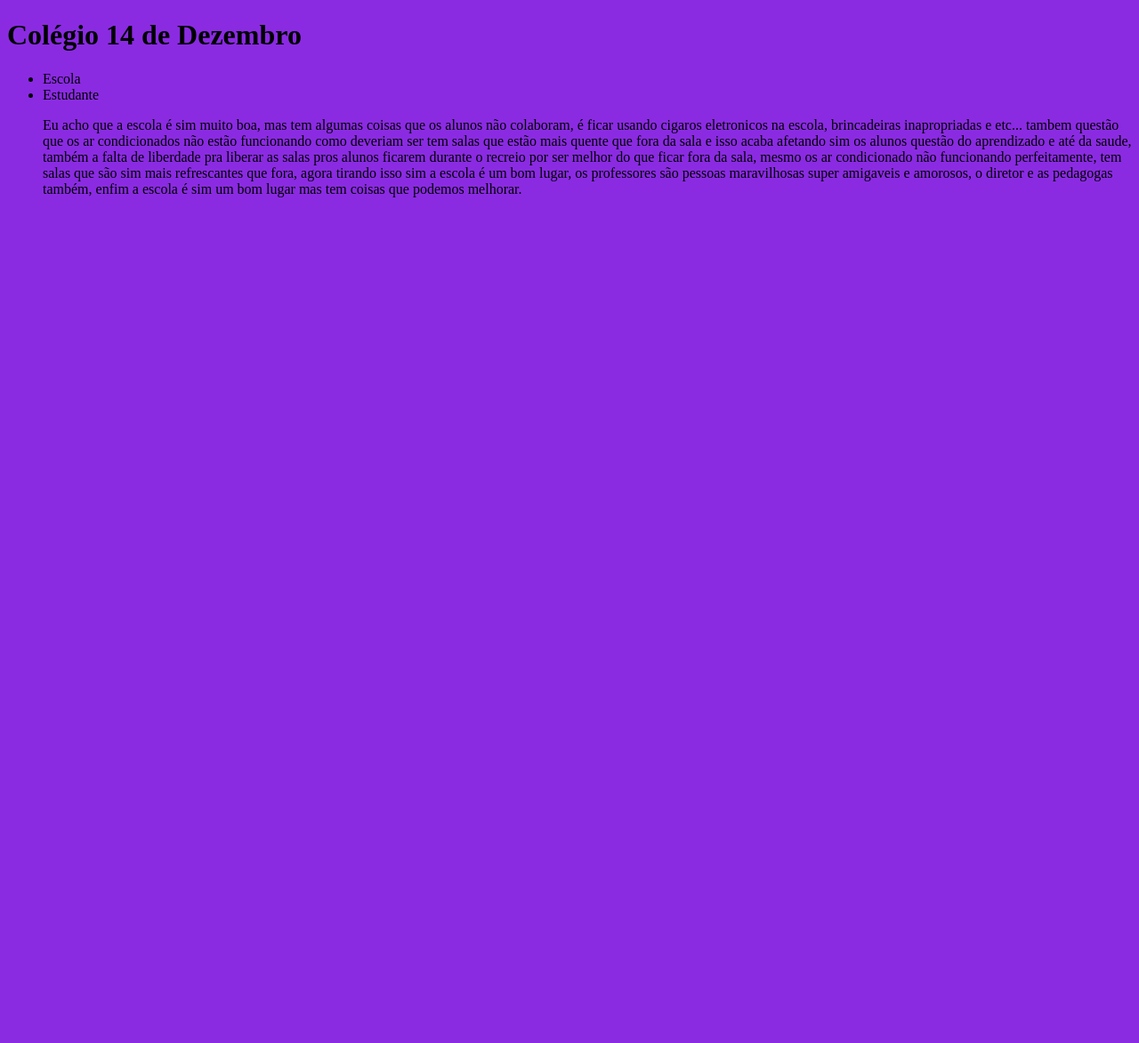
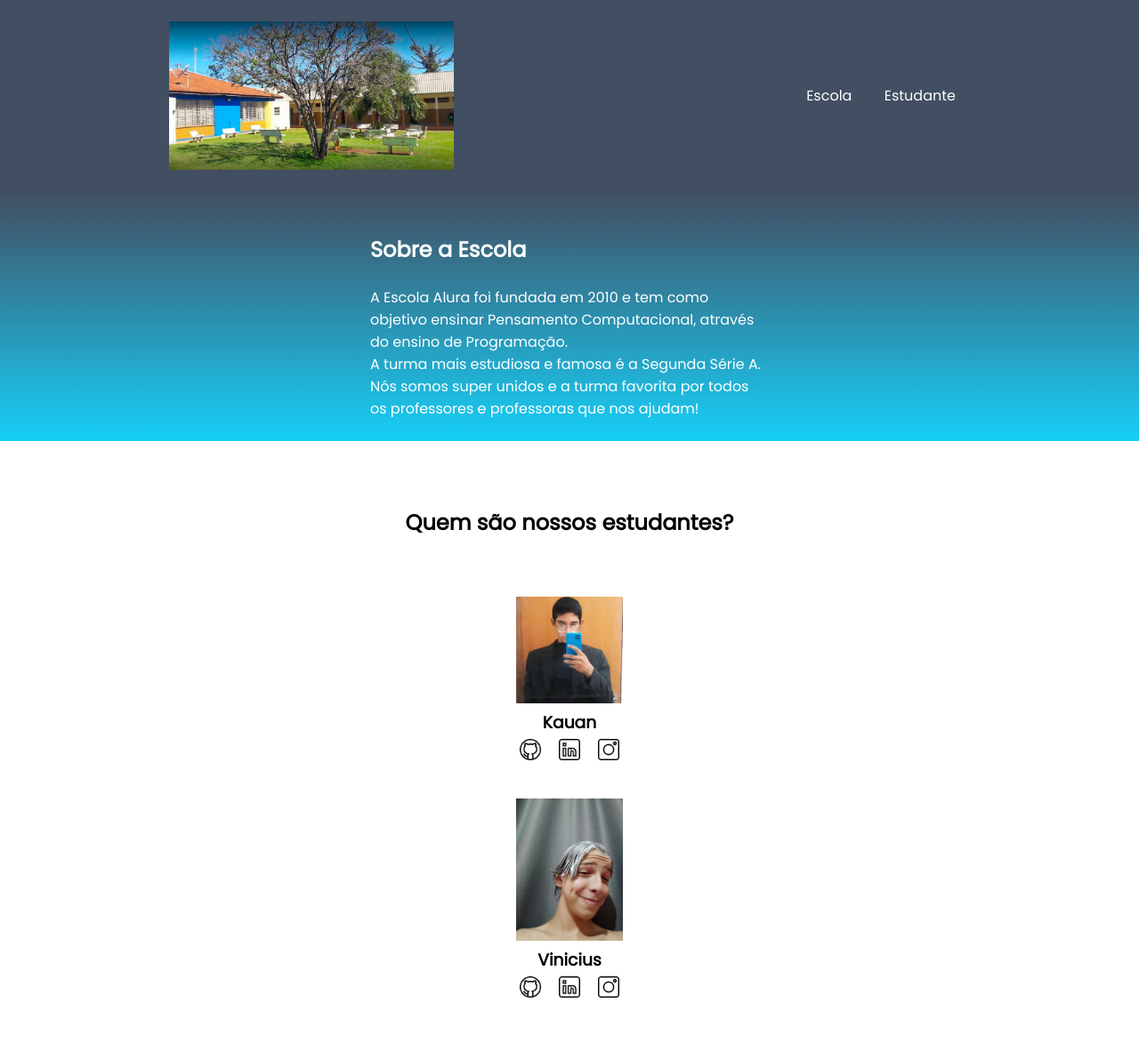
Before and after one commit to KauanDeSouza/site-escola-2b, a plain HTML site: page index.html in a window 1280 px wide. Shown: the whole page at 89% size. Before the commit the page ends 800 px from the top, so only its background shows below. Drawn offline with Linux system fonts and the light colour scheme.

Commit message:
Add files via upload

```diff
--- a/index.html
+++ b/index.html
@@ -1,23 +1,51 @@
 <!DOCTYPE html>
 <html lang="en">
+
 <head>
     <meta charset="UTF-8">
+    <meta http-equiv="X-UA-Compatible" content="IE=edge">
     <meta name="viewport" content="width=device-width, initial-scale=1.0">
-    <title> Site Escola - Kauan </title>
+    <title>Equipe Alura Start</title>
     <link rel="stylesheet" href="style.css">
+    <link rel="preconnect" href="https://fonts.googleapis.com">
+    <link rel="preconnect" href="https://fonts.gstatic.com" crossorigin>
+    <link href="https://fonts.googleapis.com/css2?family=Poppins&display=swap" rel="stylesheet">
 </head>
+
 <body>
-    <header class="Cabeçalho"></header>
-        <h1 class="Cabeçalho-tìtulo"> Colégio 14 de Dezembro </h1>
-        <ul>
-            <li> Escola</li>
-            <li> Estudante</li>
-            <p>
-                Eu acho que a escola é sim muito boa, mas tem algumas coisas que os alunos não colaboram, é ficar usando cigaros eletronicos na escola, brincadeiras inapropriadas e etc... tambem questão que os ar condicionados não estão funcionando como deveriam ser tem salas que estão mais quente que fora da sala e isso acaba afetando sim os alunos questão do aprendizado e até da saude, também a falta de liberdade pra liberar as salas pros alunos ficarem durante o recreio por ser melhor do que ficar fora da sala, mesmo os ar condicionado não funcionando perfeitamente, tem salas que são sim mais refrescantes que fora, agora tirando isso sim a escola é um bom lugar, os professores são pessoas maravilhosas super amigaveis e amorosos, o diretor e as pedagogas também, enfim a escola é sim um bom lugar mas tem coisas que podemos melhorar.
-            </p>
-
+    <header class="cabecalho">
+        <img class="cabecalho-imagem" src="Colégio-EDIT.jpeg" alt="logo da escola">
+        <ul class="cabecalho-lista">
+            <li class="cabecalho-lista-item">Escola</li>
+            <li class="cabecalho-lista-item">Estudante</li>
         </ul>
     </header>
+    <section class="escola">
+        <div class="escola-div-conteudo">
+            <h2 class="escola-titulo">Sobre a Escola</h2>
+            <p class="escola-texto-um">A Escola Alura foi fundada em 2010 e tem como objetivo ensinar Pensamento
+                Computacional, através do ensino de Programação.</p>
+            <p class="escola-texto-dois">A turma mais estudiosa e famosa é a Segunda Série A. Nós somos super unidos e a
+                turma favorita por todos os professores e professoras que nos ajudam!</p>
+        </div>
+    </section>
+    <section class="estudante">
+        <h2 class="estudante-titulo">Quem são nossos estudantes?</h2>
+        <div class="estudante-div">
+            <img class="estudante-imagem" src="kauan.jpg" alt="foto do Kauan">
+            <h3 class="estudante-nome">Kauan</h3>
+            <img class="estudante-icone" src="github.png" alt="icone github">
+            <img class="estudante-icone" src="linkedin.png" alt="icone linkedin">
+            <img class="estudante-icone" src="instagram.png" alt="icone instagram">
+        </div>
+        <div class="estudante-div">
+            <img class="estudante-imagem" src="vinicius.jpg" alt="foto do Vinicius">
+            <h3 class="estudante-nome">Vinicius</h3>
+            <img class="estudante-icone" src="github.png" alt="icone github">
+            <img class="estudante-icone" src="linkedin.png" alt="icone linkedin">
+            <img class="estudante-icone" src="instagram.png" alt="icone instagram">
+        </div>
+    </section>
+</body>
 
-</body>
 </html>
--- a/style.css
+++ b/style.css
@@ -1,7 +1,85 @@
-body{background-color: blueviolet;
+*{
+    margin: 0;
+    padding: 0;
+}
+body {
+    font-family: 'Poppins', sans-serif;
+}
+.cabecalho {
+    background-color: #424E61;
+    color: white;
+    display: flex;
+    justify-content: space-around;
+    align-items: center;
+    padding: 24px 0;
+}
+
+.cabecalho-imagem{
+    width: 25%;
+}
+
+.cabecalho-lista-item{
+    display: inline-block;
+    margin: 0 16px;
+    font-size: 16px;
+}
+
+.escola-imagem{
+    width: 25%;
+}
+
+.escola{
+    background-image: linear-gradient(#424E61,#16CFF8);
+    color:white;
+    display: flex;
+    justify-content: center;
+    align-items: center;
+    padding: 24px 0;
+}
+
+.escola-div-conteudo{
+    width: 35%;
 }
 
 
-.Cabeçalho{
-    background-color: rgb(1, 1, 237);
+.escola-titulo{
+    padding: 24px 0;
 }
+
+.estudante{
+    padding: 24px 0;
+}
+.estudante-imagem{
+    width: 120px;
+}
+
+.estudante-icone{
+    width: 24px;
+    padding: 4px 8px;
+}
+
+.estudante-div{
+    text-align: center;
+    padding: 16px 0;
+}
+
+.estudante-titulo{
+    text-align: center;
+    padding: 50px 0;
+}
+
+.estudante-todos{
+    display: grid;
+    grid-template-columns: 20% 20% 20% 20% 20%;
+}
+
+.rodape{
+    background-color: black;
+    text-align: center;
+}
+
+.rodape-imagem{
+    height: 60px;
+    padding: 12px 0;
+
+}
```
Also changed, not shown: Colégio-EDIT.jpeg (added), github.png (added), instagram.png (added), kauan.jpg (added), linkedin.png (added), vinicius.jpg (added).
